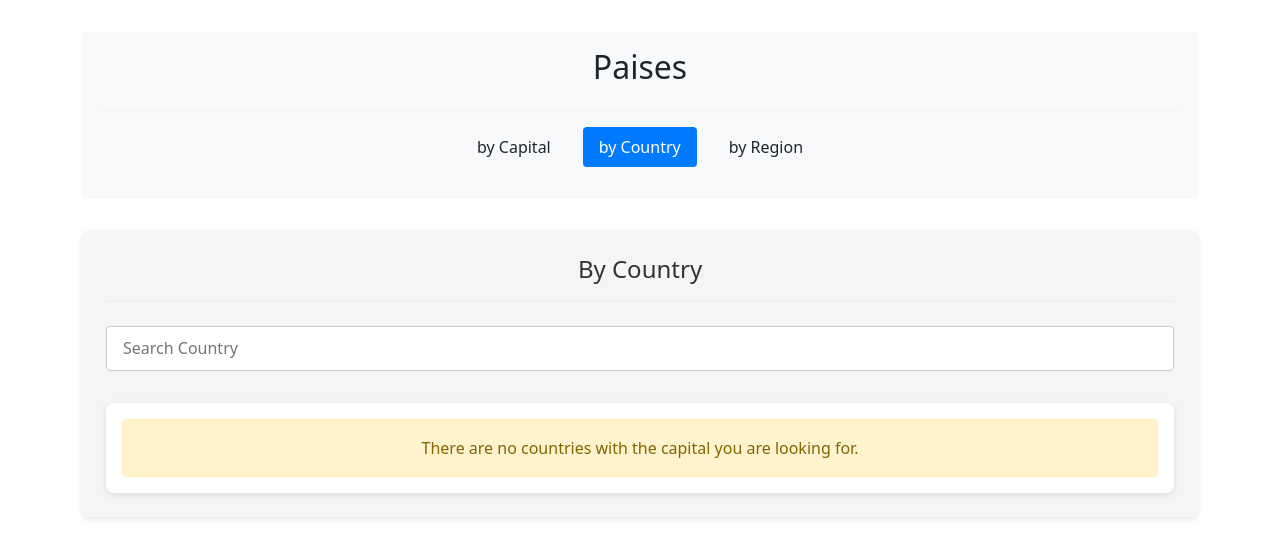
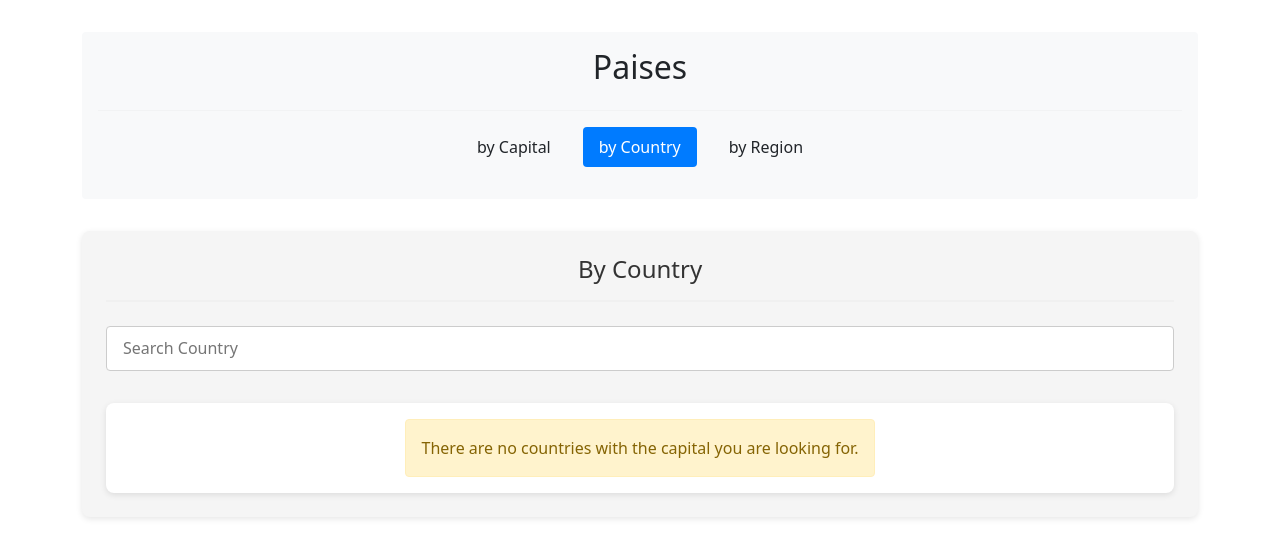
Before and after one commit to S4vi0r17/Angular, an Angular app in the folder 03-country-app-v2/: page /countries/by-capital in a window 1280 px wide. Both pictures are taken after a click on the item "by Country". Shown: the top 558 px of the page. Built offline with nearby package versions, Linux system fonts and the light colour scheme.

Commit message:
Refactor by-country-page component to display loading spinner during API request

```diff
--- a/03-country-app-v2/src/app/countries/pages/by-country-page/by-country-page.component.css
+++ b/03-country-app-v2/src/app/countries/pages/by-country-page/by-country-page.component.css
@@ -27,4 +27,6 @@ section {
   padding: 1rem;
   border-radius: 8px;
   box-shadow: 0 2px 6px rgba(0, 0, 0, 0.1);
+  display: flex;
+  justify-content: center;
 }
--- a/03-country-app-v2/src/app/countries/pages/by-country-page/by-country-page.component.html
+++ b/03-country-app-v2/src/app/countries/pages/by-country-page/by-country-page.component.html
@@ -11,6 +11,10 @@
   </div>
 
   <div class="table-container">
-    <countries-country-table [countries]="countries"></countries-country-table>
+    <shared-loading-spinner *ngIf="isLoading"></shared-loading-spinner>
+    <countries-country-table
+      [countries]="countries"
+      *ngIf="!isLoading"
+    ></countries-country-table>
   </div>
 </section>
--- a/03-country-app-v2/src/app/countries/pages/by-country-page/by-country-page.component.ts
+++ b/03-country-app-v2/src/app/countries/pages/by-country-page/by-country-page.component.ts
@@ -9,13 +9,18 @@ import { CountriesService } from '../../services/countries.service';
 })
 export class ByCountryPageComponent {
   public countries: Country[] = [];
+  public isLoading: boolean = false;
 
   constructor(
     private countriesService: CountriesService
   ) { }
 
   searchByCountry(term: string): void {
+    this.isLoading = true;
     this.countriesService.searchCountry(term)
-      .subscribe(countries => this.countries = countries);
+      .subscribe(countries => {
+        this.countries = countries;
+        this.isLoading = false;
+      });
   }
 }
```
